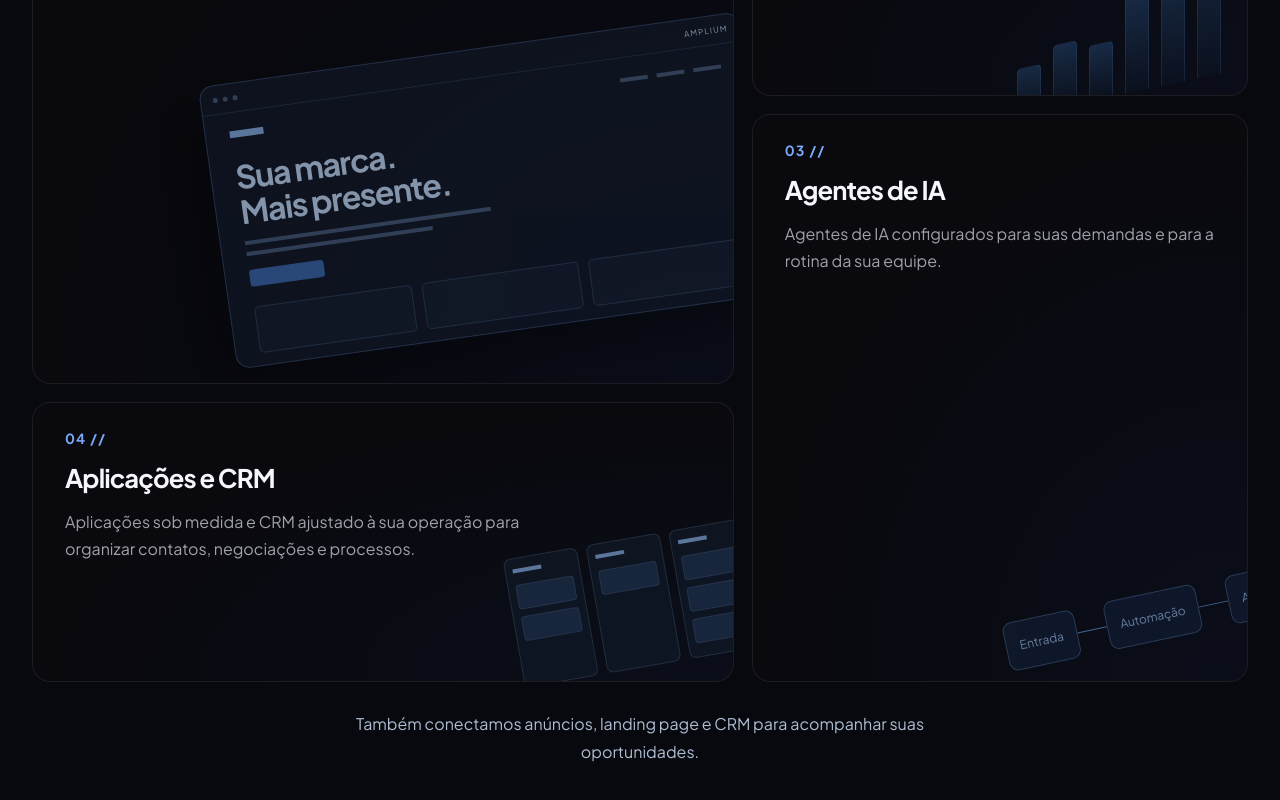
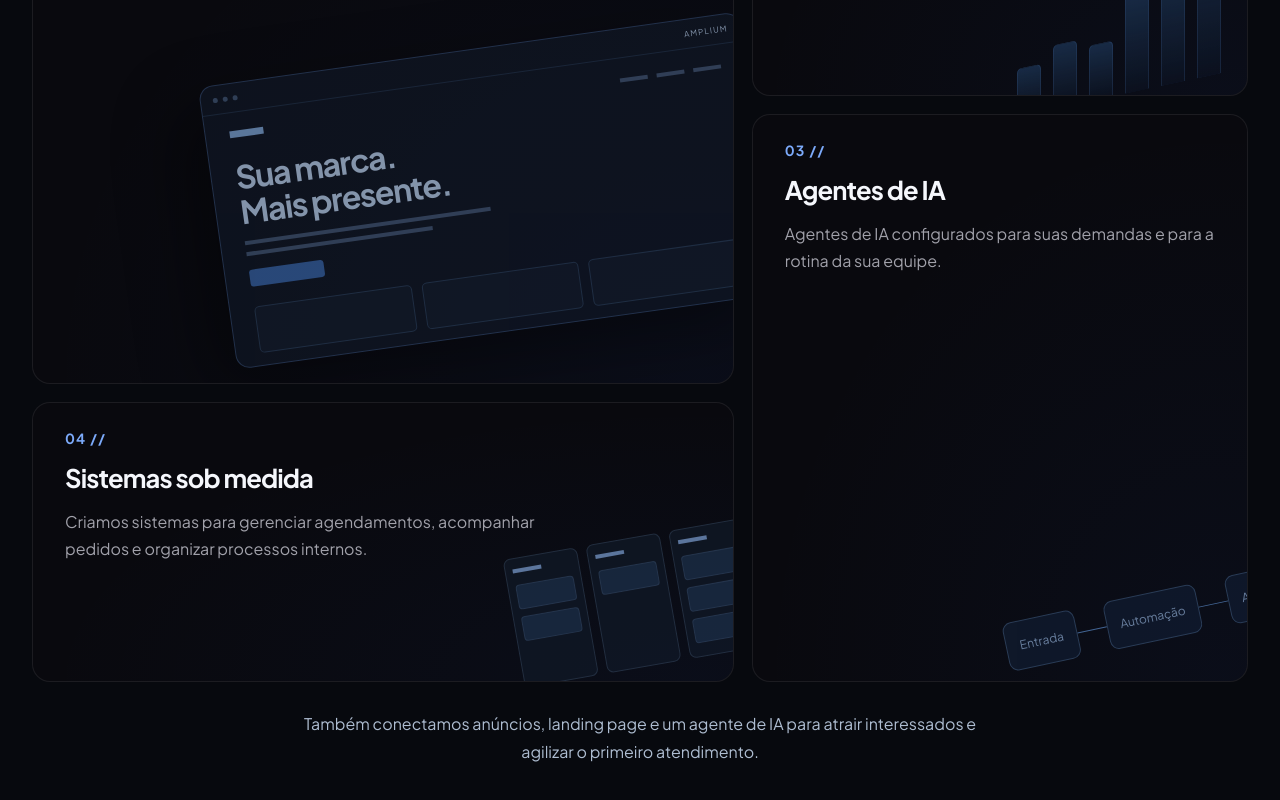
Before and after one commit to FranciscoNetoLima/amplium, a React (Vite) app: page / in a window 1280 px wide. Shown: the part 1312-2112 px from the top of the page. Built offline with nearby package versions, Linux system fonts and the light colour scheme.

Commit message:
Replace CRM offer with custom systems and AI-assisted intake

```diff
--- a/index.html
+++ b/index.html
@@ -22,7 +22,7 @@
     <meta property="og:type" content="website" />
     <meta
       name="description"
-      content="Sites, landing pages, CRM, agentes de IA e tráfego pago para ampliar as possibilidades do seu negócio."
+      content="Sites, landing pages, sistemas sob medida, agentes de IA e tráfego pago para ampliar as possibilidades do seu negócio."
     />
     <link
       rel="preload"
--- a/src/components/Hero.jsx
+++ b/src/components/Hero.jsx
@@ -68,7 +68,7 @@ export default function Hero() {
             <b aria-hidden="true">✦</b>
           </span>
           <span className="marquee-item">
-            {t('SISTEMAS & CRM ')}
+            {t('SISTEMAS SOB MEDIDA ')}
             <b aria-hidden="true">✦</b>
           </span>
           <span className="marquee-item">
--- a/src/components/Services.jsx
+++ b/src/components/Services.jsx
@@ -91,10 +91,10 @@ export default function Services() {
           </article>
           <article id="servico-aplicacoes-crm" className="service-card service-card--crm reveal">
             <span className="service-number">04 //</span>
-            <h3>{t('Aplicações e CRM')}</h3>
+            <h3>{t('Sistemas sob medida')}</h3>
             <p>
               {t(
-                'Aplicações sob medida e CRM ajustado à sua operação para organizar contatos, negociações e processos.',
+                'Criamos sistemas para gerenciar agendamentos, acompanhar pedidos e organizar processos internos.',
               )}
             </p>
             <div className="service-visual crm-preview" aria-hidden="true">
@@ -117,7 +117,9 @@ export default function Services() {
           </article>
         </div>
         <p className="services-summary">
-          {t('Também conectamos anúncios, landing page e CRM para acompanhar suas oportunidades.')}
+          {t(
+            'Também conectamos anúncios, landing page e um agente de IA para atrair interessados e agilizar o primeiro atendimento.',
+          )}
         </p>
       </section>
     </>
--- a/src/i18n.js
+++ b/src/i18n.js
@@ -64,8 +64,8 @@ function updateMetadata() {
       : 'Amplium — Tecnologia que amplia negócios';
   const description =
     language === 'en'
-      ? 'Websites, landing pages, CRM, AI agents, and paid advertising to expand your business possibilities.'
-      : 'Sites, landing pages, CRM, agentes de IA e tráfego pago para ampliar as possibilidades do seu negócio.';
+      ? 'Websites, landing pages, custom systems, AI agents, and paid advertising to expand your business possibilities.'
+      : 'Sites, landing pages, sistemas sob medida, agentes de IA e tráfego pago para ampliar as possibilidades do seu negócio.';
   document.querySelector('meta[name="description"]')?.setAttribute('content', description);
   document.querySelector('meta[property="og:title"]')?.setAttribute('content', document.title);
   document.querySelector('meta[property="og:description"]')?.setAttribute('content', description);
--- a/src/translations.json
+++ b/src/translations.json
@@ -121,6 +121,7 @@
   "Serviços da Amplium": "Amplium services",
   "SITES": "WEBSITES",
   "SISTEMAS & CRM": "SYSTEMS & CRM",
+  "SISTEMAS SOB MEDIDA": "CUSTOM SYSTEMS",
   "AGENTES DE IA": "AI AGENTS",
   "Objetivos do seu negócio": "Your business goals",
   "TRÁFEGO PAGO": "PAID ADVERTISING",
@@ -367,6 +368,7 @@
   "Conversar no WhatsApp": "Chat on WhatsApp",
   "Escolha a solução pelo seu objetivo": "Choose a solution based on your goal",
   "Aplicações e CRM": "Custom applications and CRM",
+  "Sistemas sob medida": "Custom systems",
   "Apresente seus diferenciais, responda às dúvidas do cliente e facilite o contato de quem procura o que sua empresa oferece.": "Show what sets you apart, answer customer questions and make it easy for people looking for what your business offers to get in touch.",
   "Seus anúncios despertam interesse. Uma página focada na oferta ajuda a transformar esse interesse em orçamentos e compras.": "Your ads spark interest. A page focused on your offer helps turn that interest into quote requests and purchases.",
   "Seu cliente quer comprar, sem esperar respostas. Facilite a venda com produtos, pagamentos e pedidos na sua loja.": "Customers want to buy without waiting for replies. Make it easier with products, payments and orders in your online store.",
@@ -455,10 +457,10 @@
   "Sites e landing pages sob medida para apresentar sua empresa e transformar visitas em contatos.": "Custom websites and landing pages to present your business and turn visits into inquiries.",
   "Campanhas alinhadas ao seu público para atrair potenciais clientes e orientar os próximos ajustes.": "Campaigns tailored to your audience to attract potential customers and guide the next improvements.",
   "Agentes de IA configurados para suas demandas e para a rotina da sua equipe.": "AI agents configured for your needs and your team's workflow.",
-  "Aplicações sob medida e CRM ajustado à sua operação para organizar contatos, negociações e processos.": "Custom applications and a CRM adapted to your operations to organize contacts, deals, and workflows.",
+  "Criamos sistemas para gerenciar agendamentos, acompanhar pedidos e organizar processos internos.": "We build custom systems to manage appointments, track orders, and organize internal workflows.",
   "Conecte anúncios, landing page e CRM em um fluxo sob medida, do primeiro contato ao acompanhamento de cada oportunidade.": "Connect ads, a landing page, and CRM in a tailored flow, from the first inquiry to following up on each opportunity.",
   "Entendemos sua necessidade, definimos o escopo e desenvolvemos a solução com você, etapa por etapa.": "We understand your needs, define the scope, and develop the solution with you, step by step.",
-  "Também conectamos anúncios, landing page e CRM para acompanhar suas oportunidades.": "We also connect ads, landing pages, and CRM to follow up on your opportunities.",
+  "Também conectamos anúncios, landing page e um agente de IA para atrair interessados e agilizar o primeiro atendimento.": "We also connect ads, a landing page, and an AI agent to attract prospects and speed up the initial response.",
   "Entendemos sua necessidade": "We understand your needs",
   "Definimos a proposta": "We define the proposal",
   "Desenvolvemos e entregamos": "We develop and deliver",
```
